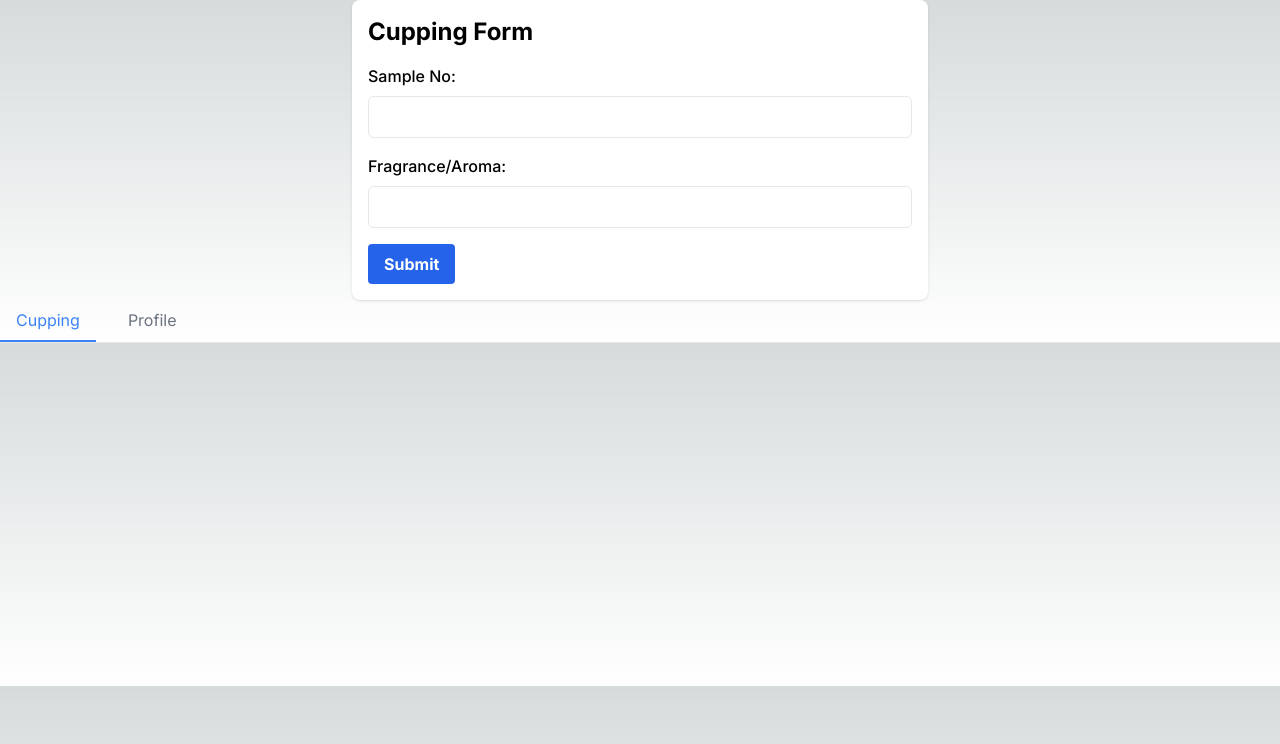
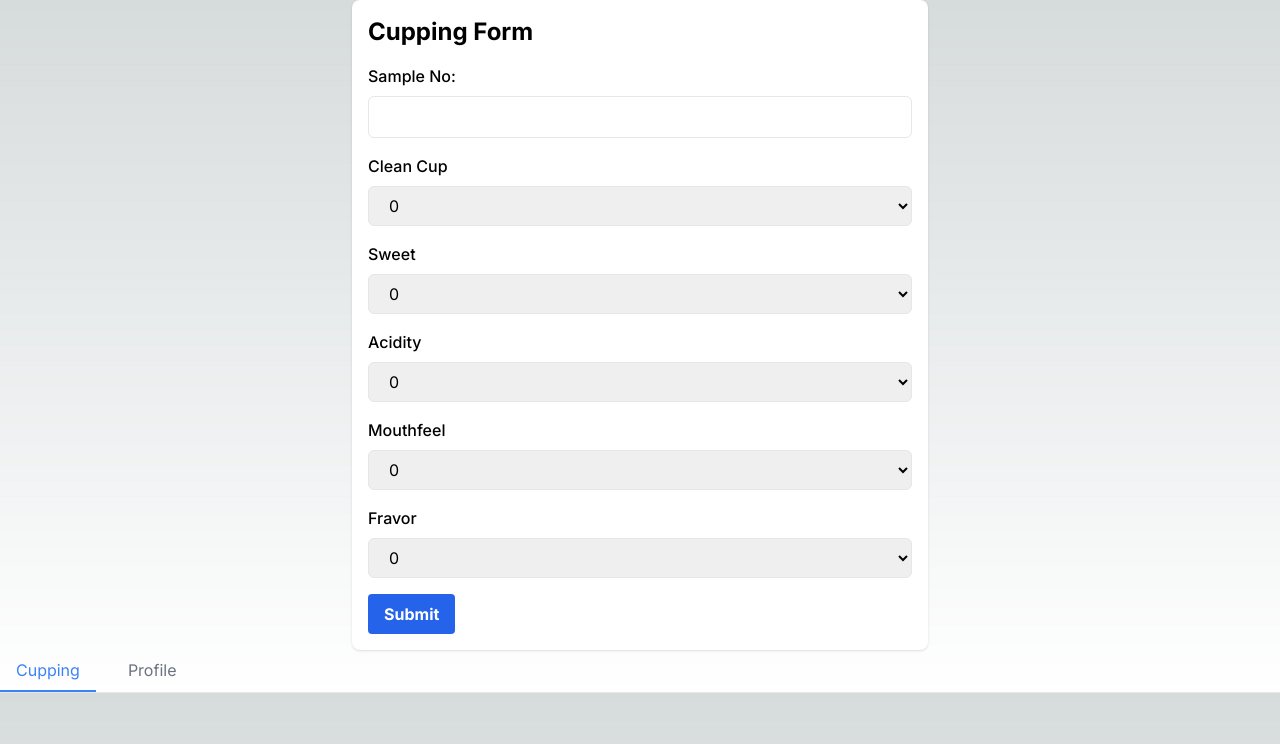
Before and after one commit to KouheiOkazaki/coppi, a Next.js app: page /ja/cupping in a window 1280 px wide. Shown: the top 744 px of the page. Built offline with nearby package versions, Linux system fonts and the light colour scheme.

Commit message:
add form slider

```diff
--- a/src/app/[lang]/cupping/page.tsx
+++ b/src/app/[lang]/cupping/page.tsx
@@ -6,17 +6,16 @@ import { useForm } from 'react-hook-form'
 type FormData = {
   sampleNo: string
   roastLevel: string
-  fragranceAroma: number
+  aroma: number
+  defects: number
+  cleanCup: number
+  sweet: number
+  acidity: number
+  mouthfeel: number
   flavor: number
   aftertaste: number
-  acidity: number
-  body: number
-  uniformity: number
   balance: number
-  cleanCup: number
-  sweetness: number
   overall: number
-  defects: number
 }
 
 const CuppingForm: React.FC = () => {
@@ -51,19 +50,99 @@ const CuppingForm: React.FC = () => {
           )}
         </div>
         <div className="flex flex-col">
-          <label htmlFor="fragranceAroma" className="block mb-2 font-medium">
-            Fragrance/Aroma:
+          <label htmlFor="cleanCup" className="block mb-2 font-medium">
+            Clean Cup
           </label>
-          <input
-            type="number"
-            {...register('fragranceAroma', { required: true, min: 6, max: 10 })}
-            className="form-input px-4 py-2 border rounded-md"
-          />
-          {errors.fragranceAroma && (
-            <span className="text-red-500 text-sm">
-              Please enter a valid score between 6 and 10
-            </span>
-          )}
+          <select
+            {...register('cleanCup', { required: true })}
+            className="form-select px-4 py-2 border rounded-md"
+          >
+            <option value="0">0</option>
+            <option value="2">2</option>
+            <option value="4">4</option>
+            <option value="5">5</option>
+            <option value="6">6</option>
+            <option value="6.5">6.5</option>
+            <option value="7">7</option>
+            <option value="7.5">7.5</option>
+            <option value="8">8</option>
+          </select>
+        </div>
+        <div className="flex flex-col">
+          <label htmlFor="sweet" className="block mb-2 font-medium">
+            Sweet
+          </label>
+          <select
+            {...register('sweet', { required: true })}
+            className="form-select px-4 py-2 border rounded-md"
+          >
+            <option value="0">0</option>
+            <option value="2">2</option>
+            <option value="4">4</option>
+            <option value="5">5</option>
+            <option value="6">6</option>
+            <option value="6.5">6.5</option>
+            <option value="7">7</option>
+            <option value="7.5">7.5</option>
+            <option value="8">8</option>
+          </select>
+        </div>
+        <div className="flex flex-col">
+          <label htmlFor="acidity" className="block mb-2 font-medium">
+            Acidity
+          </label>
+          <select
+            {...register('acidity', { required: true })}
+            className="form-select px-4 py-2 border rounded-md"
+          >
+            <option value="0">0</option>
+            <option value="2">2</option>
+            <option value="4">4</option>
+            <option value="5">5</option>
+            <option value="6">6</option>
+            <option value="6.5">6.5</option>
+            <option value="7">7</option>
+            <option value="7.5">7.5</option>
+            <option value="8">8</option>
+          </select>
+        </div>
+        <div className="flex flex-col">
+          <label htmlFor="mouthfeel" className="block mb-2 font-medium">
+            Mouthfeel
+          </label>
+          <select
+            {...register('mouthfeel', { required: true })}
+            className="form-select px-4 py-2 border rounded-md"
+          >
+            <option value="0">0</option>
+            <option value="2">2</option>
+            <option value="4">4</option>
+            <option value="5">5</option>
+            <option value="6">6</option>
+            <option value="6.5">6.5</option>
+            <option value="7">7</option>
+            <option value="7.5">7.5</option>
+            <option value="8">8</option>
+          </select>
+        </div>
+        <div className="flex flex-col">
+          <label htmlFor="flavor" className="block mb-2 font-medium">
+            Fravor
+          </label>
+          <select
+            {...register('flavor', { required: true })}
+            className="form-select px-4 py-2 border rounded-md"
+          >
+            <option value="0">0</option>
+            <option value="2">2</option>
+            <option value="4">4</option>
+            <option value="5">5</option>
+            <option value="6">6</option>
+            <option value="6.5">6.5</option>
+            <option value="7">7</option>
+            <option value="7.5">7.5</option>
+            <option value="8">8</option>
+          </select>
         </div>
         <button
           type="submit"
```
Also changed, not shown: src/app/[lang]/profile/page.tsx (+16 -16 lines).
